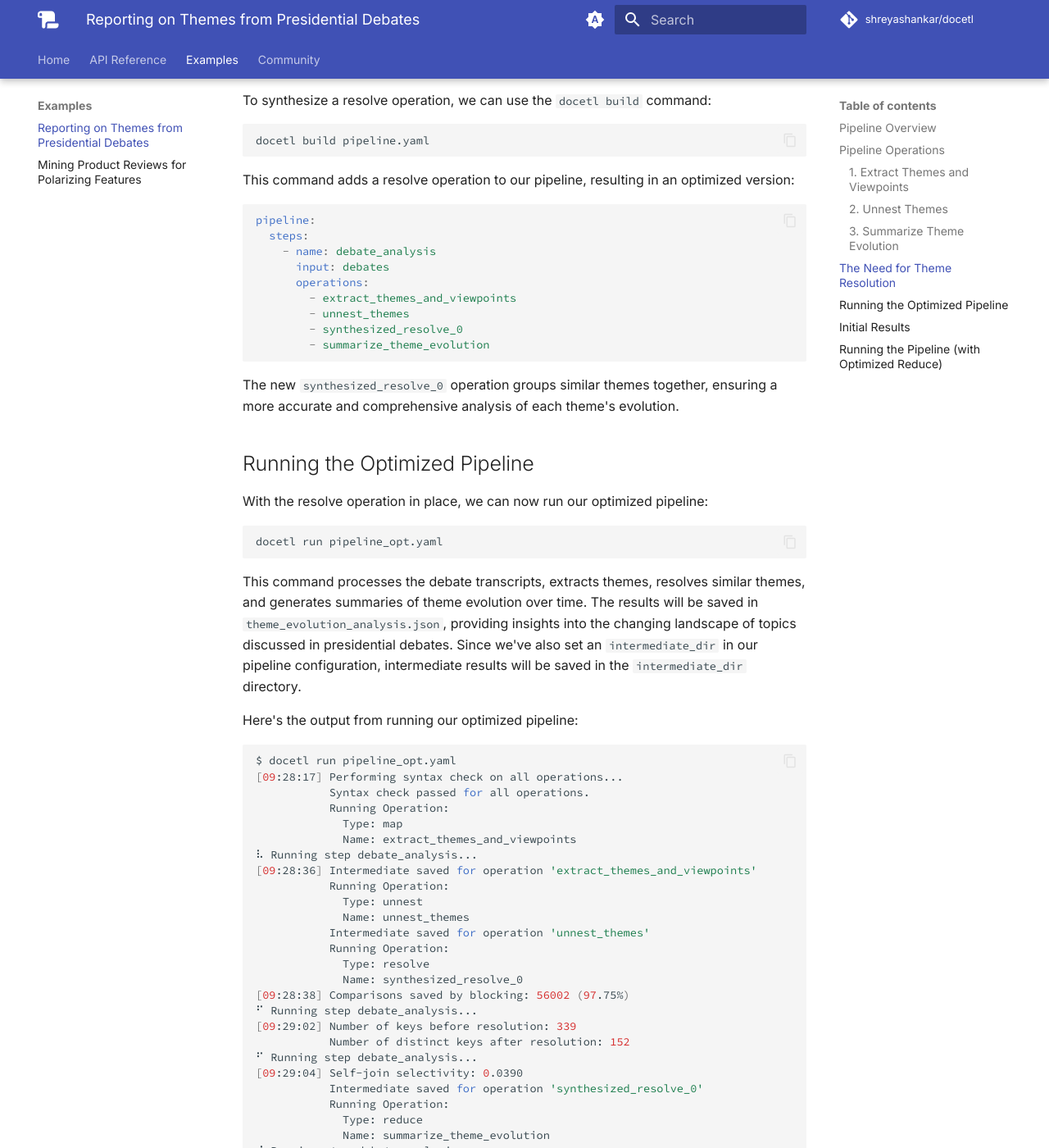
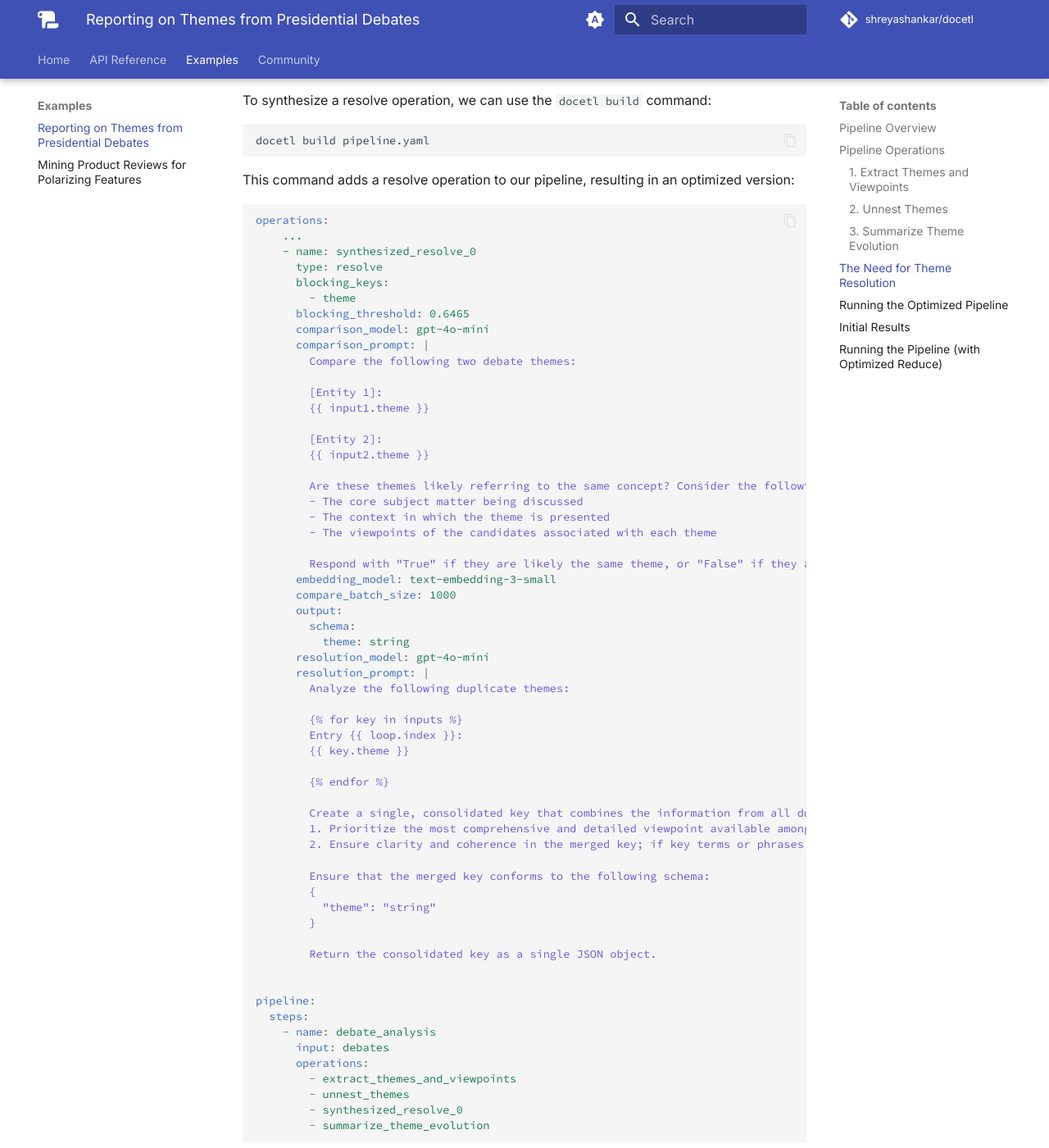
Before and after one commit to ucbepic/docetl, an MkDocs documentation site: the page built from docs/examples/presidential-debate-themes.md, in a window 1280 px wide and 1400 px high, scrolled down 2608 px. Shown: the whole window at 82% size. Built offline with MkDocs 1.6.1 and Material for MkDocs 9.7.7, drawn with Linux system fonts in a browser that asks for light colours; comment, search, counter and statistics services are not loaded.

Commit message:
Update docs

````diff
--- a/docs/examples/presidential-debate-themes.md
+++ b/docs/examples/presidential-debate-themes.md
@@ -200,6 +200,56 @@ docetl build pipeline.yaml
 This command adds a resolve operation to our pipeline, resulting in an optimized version:
 
 ```yaml
+operations:
+    ...
+    - name: synthesized_resolve_0
+      type: resolve
+      blocking_keys:
+        - theme
+      blocking_threshold: 0.6465
+      comparison_model: gpt-4o-mini
+      comparison_prompt: |
+        Compare the following two debate themes:
+
+        [Entity 1]:
+        {{ input1.theme }}
+
+        [Entity 2]:
+        {{ input2.theme }}
+
+        Are these themes likely referring to the same concept? Consider the following attributes:
+        - The core subject matter being discussed
+        - The context in which the theme is presented
+        - The viewpoints of the candidates associated with each theme
+
+        Respond with "True" if they are likely the same theme, or "False" if they are likely different themes.
+      embedding_model: text-embedding-3-small
+      compare_batch_size: 1000
+      output:
+        schema:
+          theme: string
+      resolution_model: gpt-4o-mini
+      resolution_prompt: |
+        Analyze the following duplicate themes:
+
+        {% for key in inputs %}
+        Entry {{ loop.index }}:
+        {{ key.theme }}
+
+        {% endfor %}
+
+        Create a single, consolidated key that combines the information from all duplicate entries. When merging, follow these guidelines:
+        1. Prioritize the most comprehensive and detailed viewpoint available among the duplicates. If multiple entries discuss the same theme with varying details, select the entry that includes the most information.
+        2. Ensure clarity and coherence in the merged key; if key terms or phrases are duplicated, synthesize them into a single statement or a cohesive description that accurately represents the theme.
+
+        Ensure that the merged key conforms to the following schema:
+        {
+          "theme": "string"
+        }
+
+        Return the consolidated key as a single JSON object.
+
+
 pipeline:
   steps:
     - name: debate_analysis
````
Also changed, not shown: docs/operators/resolve.md (+23 -1 lines).
